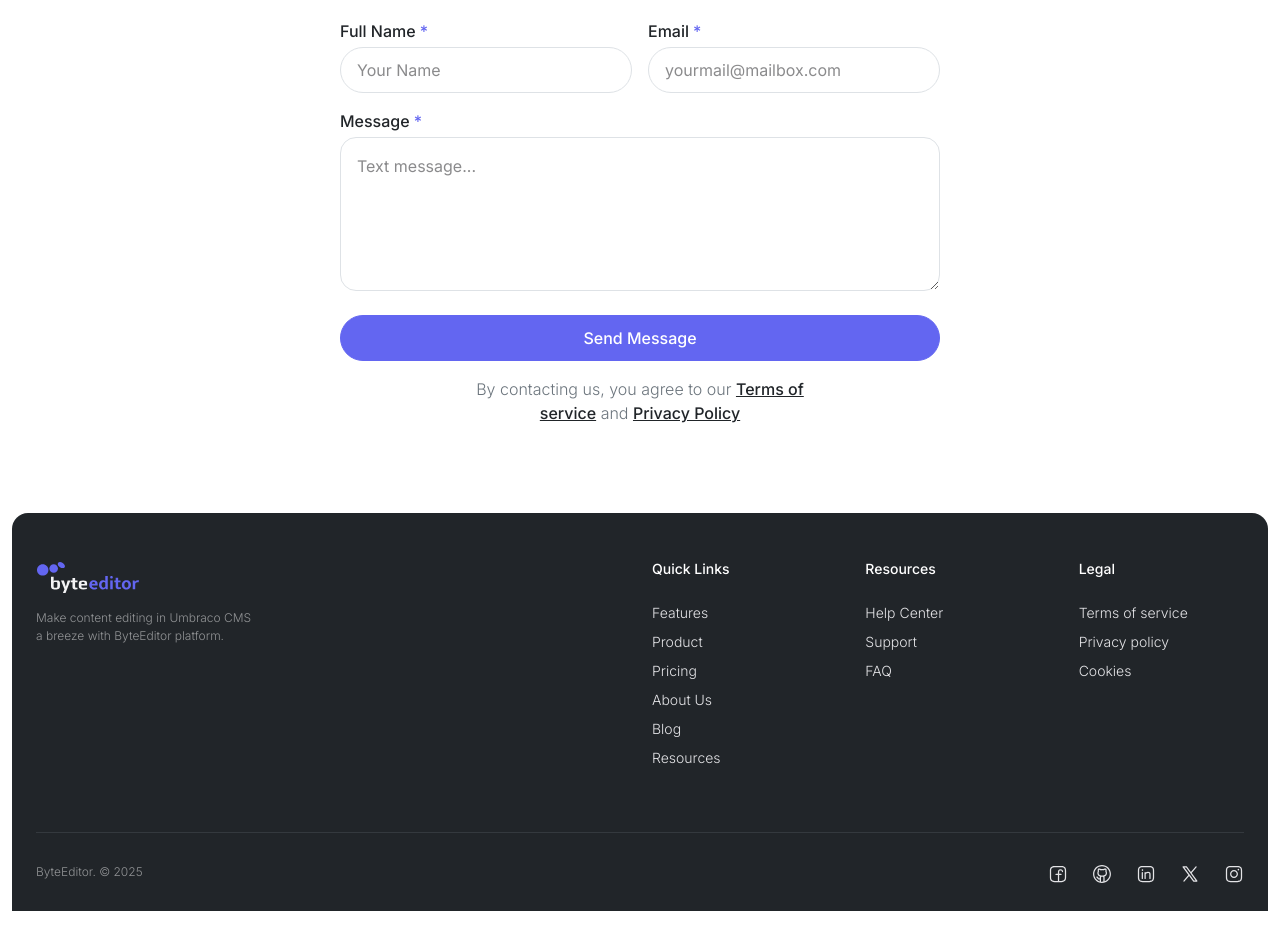
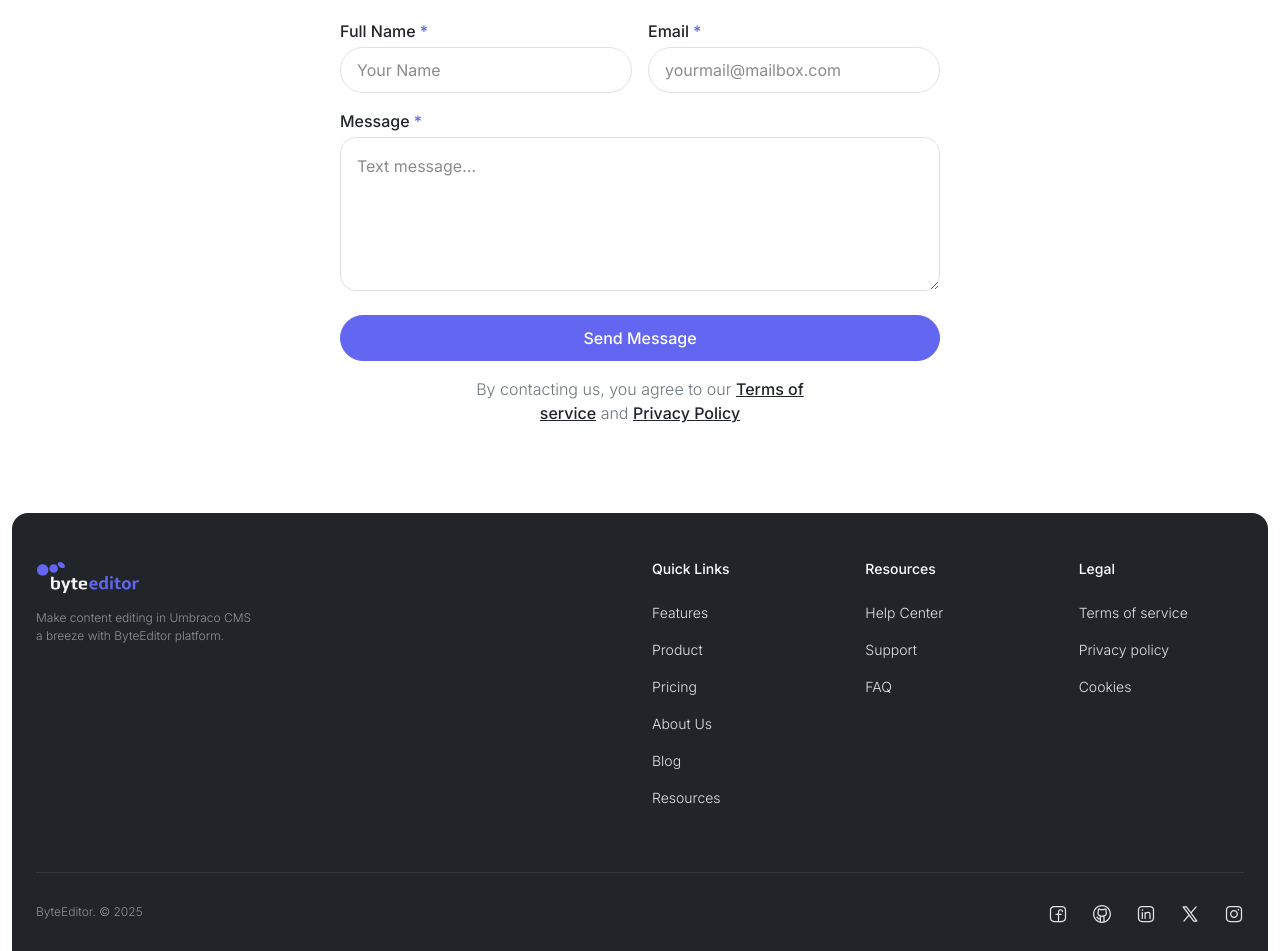
Before and after one commit to olehpf/byteeditor, a website built with webpack: page src/index.html in a window 1280 px wide. Shown: the part 3462-4413 px from the top of the page. Before the commit the page ends 4373 px from the top, so only its background shows below. Built offline with nearby package versions, Linux system fonts and the light colour scheme.

Commit message:
The spacing is changed slightly

```diff
--- a/src/index.html
+++ b/src/index.html
@@ -456,9 +456,9 @@
       <!-- Footer section -->
       <footer class="footer-section bg-dark text-white py-4 rounded-top-4 mt-4">
         <div class="container-xxl max-w-1280 px-4">
-          <div class="footer-main d-flex flex-column flex-md-row justify-content-between align-items-start gap-4 py-4">
+          <div class="footer-main d-flex flex-column flex-lg-row justify-content-between align-items-start gap-4 py-4">
             <!-- Left block: logo + text -->
-            <div class="footer-brand w-100 mb-md-0 mb-4">
+            <div class="footer-brand w-100 mb-lg-0 mb-4">
               <div class="mb-3 d-flex align-items-center gap-2">
                 <svg width="104" height="32" viewBox="0 0 104 32" fill="none" xmlns="http://www.w3.org/2000/svg">
                   <g id="LogoInverted">
@@ -517,7 +517,7 @@
             <div class="footer-links d-flex flex-sm-row flex-column gap-md-5 gap-3 w-100 w-md-50">
               <div class="d-flex flex-column gap-3 w-100">
                 <h6 class="fw-medium fs-65 mb-2">Quick Links</h6>
-                <ul class="list-unstyled fw-light fs-65 d-flex flex-column gap-2">
+                <ul class="list-unstyled fw-light fs-65 d-flex flex-column gap-3">
                   <li><a href="#" class="text-decoration-none">Features</a></li>
                   <li><a href="#" class="text-decoration-none">Product</a></li>
                   <li><a href="#" class="text-decoration-none">Pricing</a></li>
@@ -528,7 +528,7 @@
               </div>
               <div class="d-flex flex-column gap-3 w-100">
                 <h6 class="fw-medium fs-65 mb-2">Resources</h6>
-                <ul class="list-unstyled d-flex fw-light fs-65 flex-column gap-2">
+                <ul class="list-unstyled d-flex fw-light fs-65 flex-column gap-3">
                   <li><a href="#" class="text-decoration-none">Help Center</a></li>
                   <li><a href="#" class="text-decoration-none">Support</a></li>
                   <li><a href="#" class="text-decoration-none">FAQ</a></li>
@@ -536,7 +536,7 @@
               </div>
               <div class="d-flex flex-column gap-3 w-100">
                 <h6 class="fw-medium fs-65 mb-2">Legal</h6>
-                <ul class="list-unstyled d-flex fw-light fs-65 flex-column gap-2">
+                <ul class="list-unstyled d-flex fw-light fs-65 flex-column gap-3">
                   <li><a href="#" class="text-decoration-none">Terms of service</a></li>
                   <li><a href="#" class="text-decoration-none">Privacy policy</a></li>
                   <li><a href="#" class="text-decoration-none">Cookies</a></li>
```
